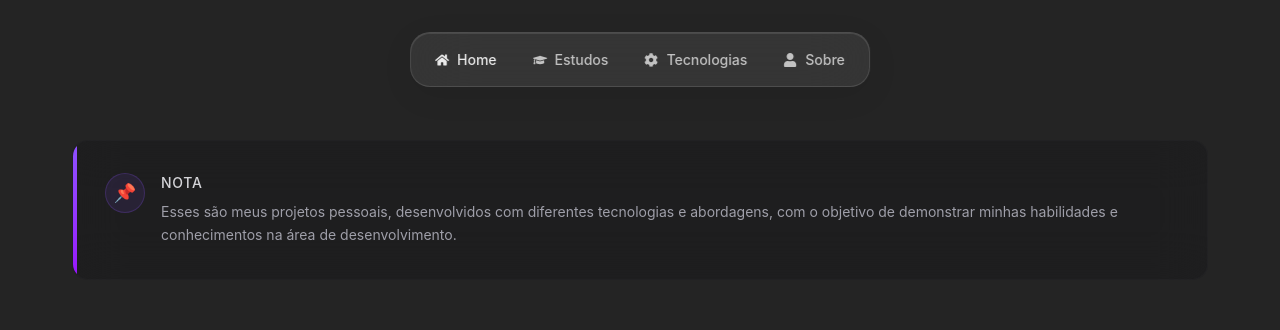
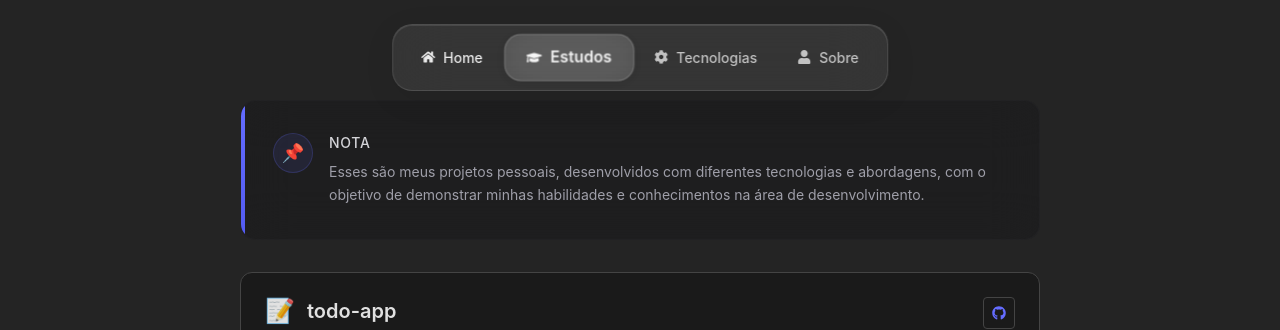
Before and after one commit to lucasgls/portifolio, a React (Vite) app: page / in a window 1280 px wide. Both pictures are taken after a click on the button "Projetos". Shown: the top 330 px of the page. Built offline with nearby package versions, Linux system fonts and the light colour scheme.

Commit message:
feat: adiciona estado ativo no navbar e ajusta alinhamento dos componentes

```diff
--- a/src/pages/Projects/Projects.tsx
+++ b/src/pages/Projects/Projects.tsx
@@ -6,11 +6,11 @@ interface ProjectsProps extends NavigationProps {}
 export function Projects({ onNavigate }: ProjectsProps) {
   return (
     <div className="min-h-screen bg-[var(--bg-primary)] text-[var(--text-primary)] overflow-x-hidden">
-      <div className="fixed top-8 left-1/2 transform -translate-x-1/2 z-50">
+      <div className="fixed top-6 left-1/2 transform -translate-x-1/2 z-50">
         <ProjectsNavigation onNavigate={onNavigate} />
       </div>
 
-      <main className="pt-[180px] max-w-[1200px] mx-auto px-8 pb-16 md:pt-[140px] md:px-4">
+      <main className="pt-[120px] max-w-[1200px] mx-auto px-8 pb-16 md:pt-[100px] md:px-4">
         <ProjectsIntro />
         <ProjectsList />
       </main>
--- a/src/pages/Projects/ProjectsIntro/ProjectsIntro.tsx
+++ b/src/pages/Projects/ProjectsIntro/ProjectsIntro.tsx
@@ -1,12 +1,12 @@
 export function ProjectsIntro() {
   return (
-    <section className="mb-20 max-w-7xl mx-auto px-4">
+    <section className="mb-8 max-w-[800px] mx-auto">
       <div className="group relative overflow-hidden rounded-2xl border border-zinc-800/50 bg-zinc-900/50 p-6 backdrop-blur-xl transition-all hover:border-zinc-700/50 hover:bg-zinc-900/70 md:p-8">
-        <div className="absolute left-0 top-0 h-full w-1 rounded-l-2xl bg-gradient-to-b from-violet-500 to-purple-600" />
+        <div className="absolute left-0 top-0 h-full w-1 rounded-l-2xl bg-gradient-to-b from-[#646cff] to-[#535bf2]" />
 
         <div className="flex items-start gap-4">
-          <div className="flex h-10 w-10 shrink-0 items-center justify-center rounded-full border border-violet-500/20 bg-violet-500/10">
-            <span className="text-lg text-violet-400">📌</span>
+          <div className="flex h-10 w-10 shrink-0 items-center justify-center rounded-full border border-[#646cff]/20 bg-[#646cff]/10">
+            <span className="text-lg text-[#646cff]">📌</span>
           </div>
 
           <div className="space-y-2">
--- a/src/pages/Projects/ProjectsNavigation/ProjectsNavigation.tsx
+++ b/src/pages/Projects/ProjectsNavigation/ProjectsNavigation.tsx
@@ -5,8 +5,8 @@ interface ProjectsNavigationProps extends NavigationProps {}
 
 export function ProjectsNavigation({ onNavigate }: ProjectsNavigationProps) {
     return (
-        <div className="bg-[rgba(255,255,255,0.08)] backdrop-blur-[30px] border border-[rgba(255,255,255,0.12)] rounded-[20px] px-2 py-2 shadow-[0_8px_32px_rgba(0,0,0,0.08),inset_0_1px_0_rgba(255,255,255,0.1)]">
-            <div className="flex items-center gap-1">
+        <div className="bg-[rgba(255,255,255,0.08)] backdrop-blur-[30px] border border-[rgba(255,255,255,0.12)] rounded-[20px] px-3 py-2.5 shadow-[0_8px_32px_rgba(0,0,0,0.08),inset_0_1px_0_rgba(255,255,255,0.1)]">
+            <div className="flex items-center gap-2">
                 <button
                     onClick={() => onNavigate('home')}
                     className="flex items-center gap-2 px-4 py-2 rounded-[14px] text-[rgba(255,255,255,0.9)] hover:bg-[rgba(255,255,255,0.12)] transition-all duration-[300ms] ease-[cubic-bezier(0.4,0,0.2,1)] text-[14px] font-[500]"
@@ -14,8 +14,8 @@ export function ProjectsNavigation({ onNavigate }: ProjectsNavigationProps) {
                     <FaHome className="text-[14px]" />
                     <span>Home</span>
                 </button>
-                <button className="flex items-center gap-2 px-4 py-2 rounded-[14px] text-[rgba(255,255,255,0.7)] hover:bg-[rgba(255,255,255,0.12)] hover:text-[rgba(255,255,255,0.9)] transition-all duration-[300ms] ease-[cubic-bezier(0.4,0,0.2,1)] text-[14px] font-[500]">
-                    <FaGraduationCap className="text-[14px]" />
+                <button className="flex items-center gap-2 px-5 py-2.5 rounded-[16px] text-[rgba(255,255,255,0.95)] bg-[rgba(255,255,255,0.15)] backdrop-blur-[20px] border border-[rgba(255,255,255,0.2)] shadow-[0_2px_8px_rgba(0,0,0,0.1)] transition-all duration-[300ms] ease-[cubic-bezier(0.4,0,0.2,1)] text-[15px] font-[600] scale-105">
+                    <FaGraduationCap className="text-[15px]" />
                     <span>Estudos</span>
                 </button>
                 <button className="flex items-center gap-2 px-4 py-2 rounded-[14px] text-[rgba(255,255,255,0.7)] hover:bg-[rgba(255,255,255,0.12)] hover:text-[rgba(255,255,255,0.9)] transition-all duration-[300ms] ease-[cubic-bezier(0.4,0,0.2,1)] text-[14px] font-[500]">
```
